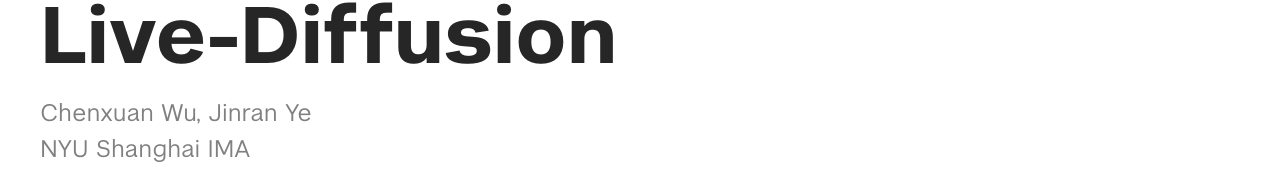
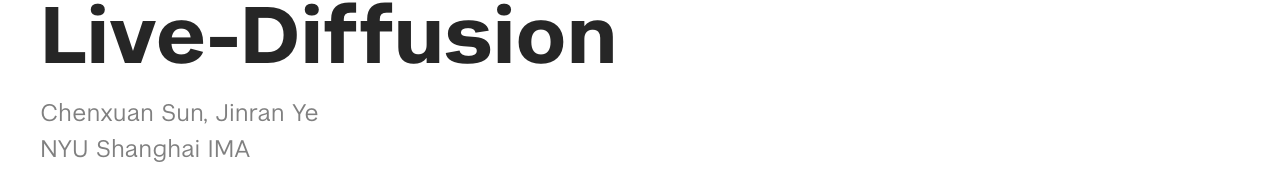
Before and after one commit to shanghai-rits/global-show-tell, a React (Vite) app: page /showcase/1 in a window 1280 px wide. Shown: the part 555-740 px from the top of the page. Built offline with nearby package versions, Linux system fonts and the light colour scheme.

Commit message:
update styles

```diff
--- a/src/pages/Showcase.tsx
+++ b/src/pages/Showcase.tsx
@@ -170,7 +170,7 @@
   };
 
   const items: ShowcaseItem[] = [
-    { id: 1, title: 'Live-Diffusion', authors: 'Chenxuan Wu, Jinran Ye', program: "NYU Shanghai IMA ", size: { width: 420 }, real: true },
+    { id: 1, title: 'Live-Diffusion', authors: 'Chenxuan Sun, Jinran Ye', program: "NYU Shanghai IMA ", size: { width: 420 }, real: true },
     { id: 2, title: '', authors: '', program: "", real: false },
     { id: 3, title: '', authors: '', program: "", real: false },
     { id: 4, title: '', authors: '', program: "", real: false },
--- a/src/pages/ShowcaseDetail.tsx
+++ b/src/pages/ShowcaseDetail.tsx
@@ -34,7 +34,7 @@
     {
       id: 1,
       title: 'Live-Diffusion',
-      authors: 'Chenxuan Wu, Jinran Ye',
+      authors: 'Chenxuan Sun, Jinran Ye',
       program: 'NYU Shanghai IMA',
       description: 'A real-time interactive AI-generated image system.',
       sections: {
```
